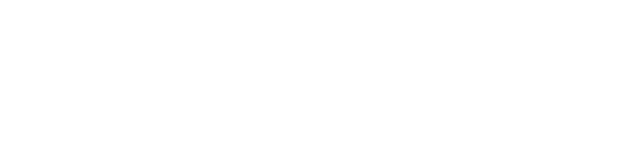
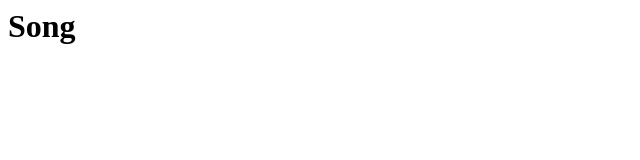
Before and after one commit to elroxar/fffminden, a plain HTML site: page index.html in a window 1280 px wide. Shown: the whole page, without its empty margins (0-640 px from the left). Drawn offline with Linux system fonts and the light colour scheme.

Commit message:
Update index.html

```diff
--- a/index.html
+++ b/index.html
@@ -4,6 +4,8 @@
 </head>
 
 <body>
-
+  <h1>
+    Song
+  </h1>
 </body>
 </html>
```
